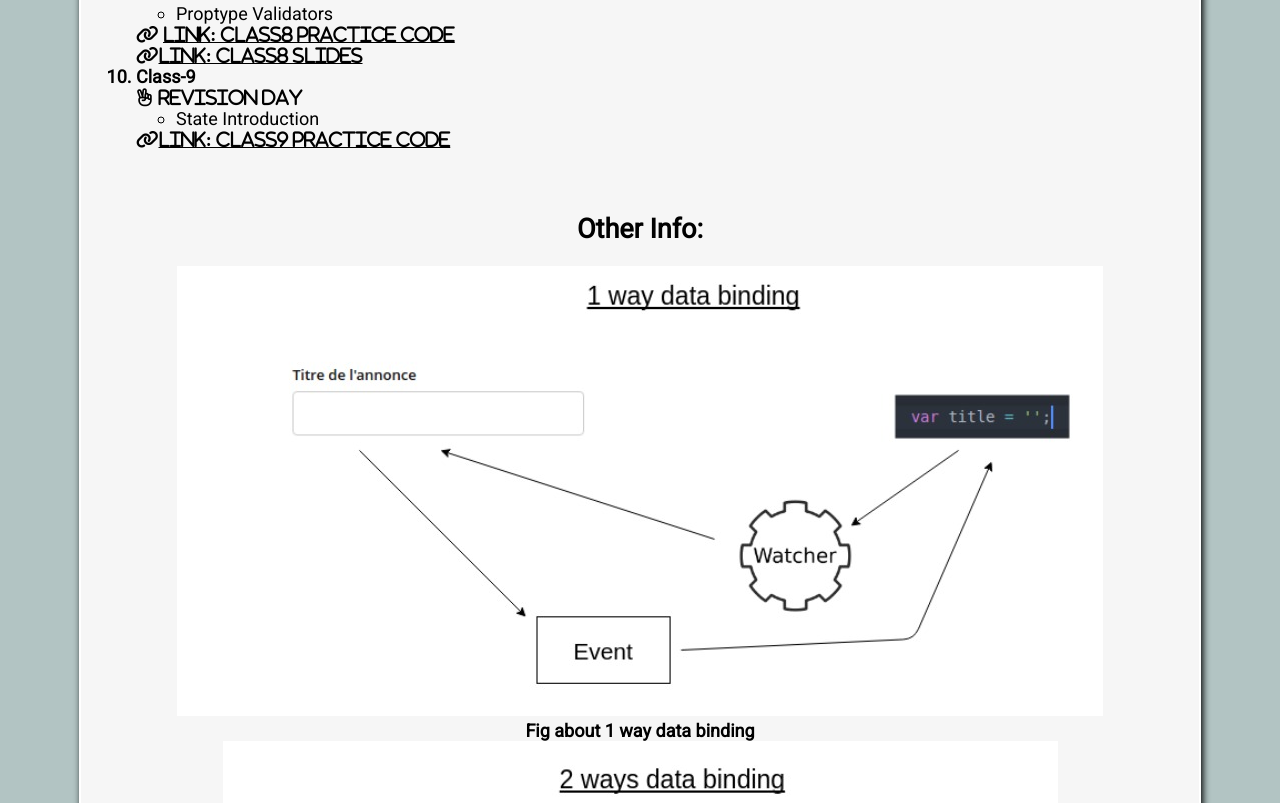
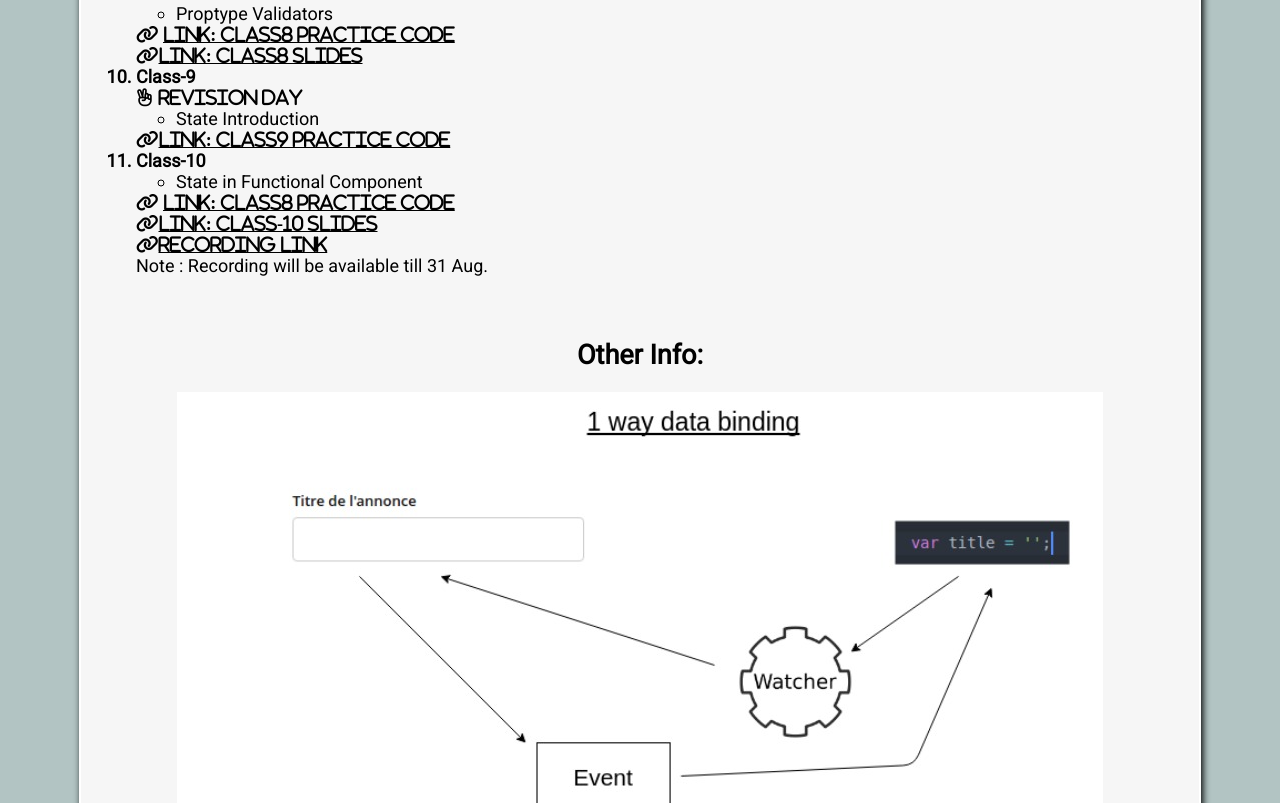
Before and after one commit to areej14/ReactTopics, a plain HTML site: page index.html in a window 1280 px wide. Shown: the part 1905-2708 px from the top of the page. Drawn offline with Linux system fonts and the light colour scheme.

Commit message:
Class-10 Material Added

```diff
--- a/index.html
+++ b/index.html
@@ -170,19 +170,43 @@
                 <i class="fa fa-link"><a
                         href="https://docs.google.com/presentation/d/1XgoIcmsUXfNpaz9QfHixiUkoHtpjPvg8/edit?usp=sharing&ouid=104008640395505663744&rtpof=true&sd=true"
                         target="_blank">link: Class7 slides</a></i>
-              <b><li>Class-8</li></b>
-              <ul>
-                  <li>Proptype Validators</li>
+                <b>
+                    <li>Class-8</li>
+                </b>
+                <ul>
+                    <li>Proptype Validators</li>
                 </ul>
-                <i class="fa fa-link"> <a href="https://github.com/ahmadhah/React-Class-Code/tree/Class-7" target="_blank">link: Class8 Practice Code</a></i>
-                    <br/><i class="fa fa-link"><a href="https://docs.google.com/presentation/d/1nBp85WRnltOyketNKukmzguBQ_iSlwHF/edit?usp=sharing&ouid=104008640395505663744&rtpof=true&sd=true" target="_blank">link: Class8 Slides</a></i>
-                <b><li>Class-9</li></b>
+                <i class="fa fa-link"> <a href="https://github.com/ahmadhah/React-Class-Code/tree/Class-7"
+                        target="_blank">link: Class8 Practice Code</a></i>
+                <br /><i class="fa fa-link"><a
+                        href="https://docs.google.com/presentation/d/1nBp85WRnltOyketNKukmzguBQ_iSlwHF/edit?usp=sharing&ouid=104008640395505663744&rtpof=true&sd=true"
+                        target="_blank">link: Class8 Slides</a></i>
+                <b>
+                    <li>Class-9</li>
+                </b>
                 <i class="fa fa-hand-peace-o" aria-hidden="true"><b> Revision Day </b></i>
                 <ul>
                     <li>State Introduction</li>
                 </ul>
-                <i class="fa fa-link"><a href="https://github.com/ahmadhah/React-Class-Code/tree/Class-8" target="_blank">link: Class9 Practice Code</a></i>
-                </ol>
+                <i class="fa fa-link"><a href="https://github.com/ahmadhah/React-Class-Code/tree/Class-8"
+                        target="_blank">link: Class9 Practice Code</a></i>
+                <b>
+                    <li>Class-10</li>
+                </b>
+                <ul>
+                    <li>State in Functional Component</li>
+                </ul>
+                <i class="fa fa-link"> <a href="https://github.com/ahmadhah/React-Class-Code/tree/Class-9"
+                        target="_blank">link: Class8 Practice Code</a></i>
+                <br /><i class="fa fa-link"><a
+                        href="https://docs.google.com/presentation/d/1YJNLMJ6weKSsAfDvulDsxO_DhKT2OgVZ/edit?usp=sharing&ouid=104008640395505663744&rtpof=true&sd=true"
+                        target="_blank">link: Class-10 Slides</a></i>
+                <br /><i class="fa fa-link"><a
+                        href="https://pern-my.sharepoint.com/:f:/g/personal/2018ag8194_uaf_edu_pk/Eqj1VVBhJyFHqxkmVT3vw7EBasS7JvbjAndguNMYHwWUvQ?e=e4CSRw"
+                        target="_blank">Recording Link</a></i> <br><p>Note : Recording will be available till 31 Aug.</p>
+
+            </ol>
+
 
             <br><br><br>
             <!-- Additonal info about react -->
```
